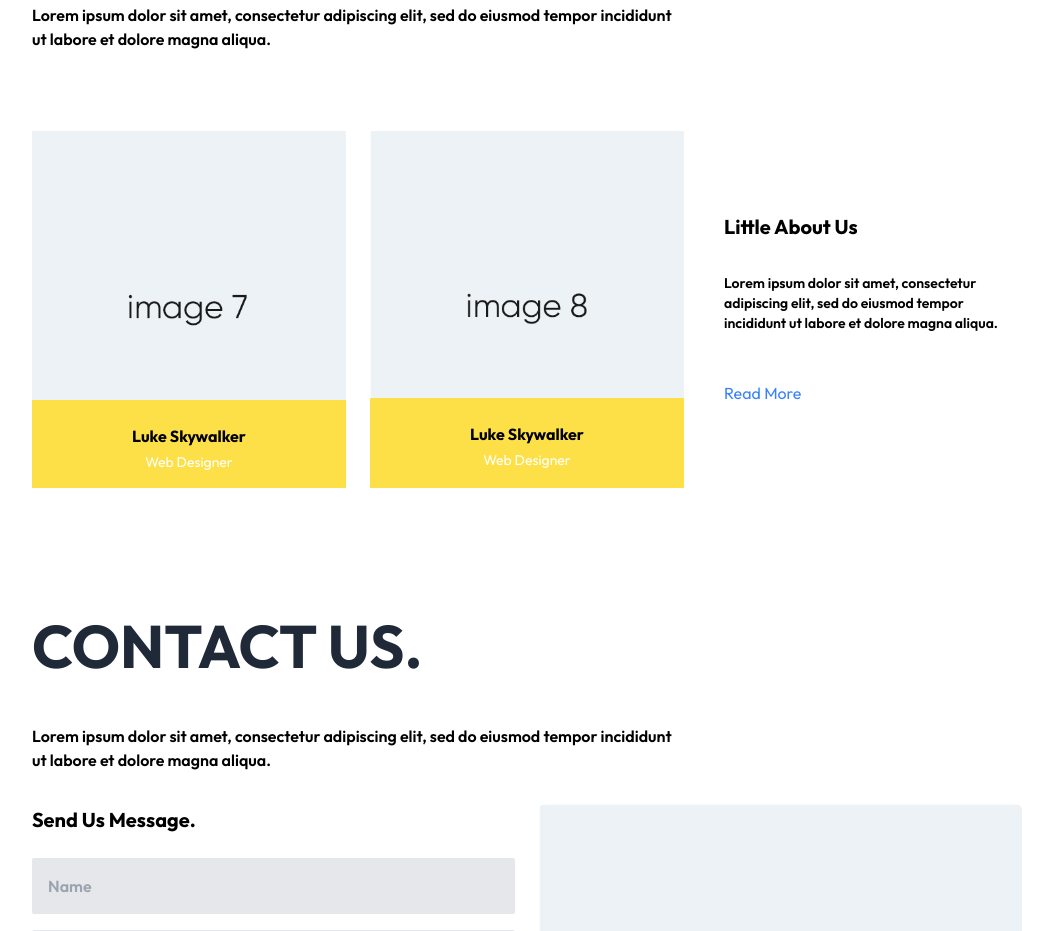
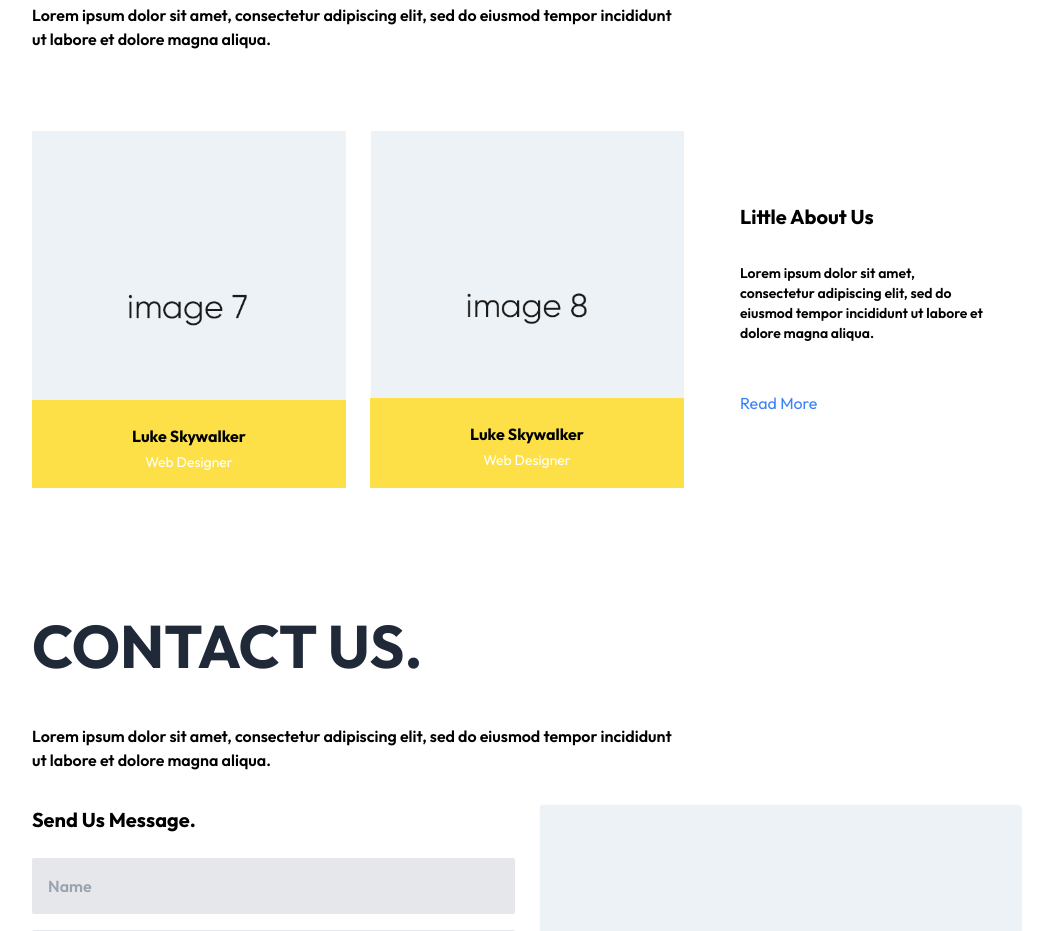
Before and after one commit to puneethkanike09/Test-WebPeople, a website: page index.html in a window 1280 px wide. Shown: the part 2213-3144 px from the top of the page, without its empty margins (113-1166 px from the left). Drawn offline with nearby package versions, Linux system fonts and the light colour scheme.

Commit message:
Updated the alignment of the little more about us section

```diff
--- a/index.html
+++ b/index.html
@@ -255,7 +255,7 @@
             </div>
 
             <!-- Little About Us Section -->
-            <div data-aos="fade-up" class="bg-white dark:bg-[#070F2B] p-4 flex flex-col  justify-center ">
+            <div data-aos="fade-up" class="bg-white dark:bg-[#070F2B] lg:px-8 flex flex-col  justify-center ">
                 <h3 class="text-xl font-bold mb-8 dark:text-gray-300">Little About Us</h3>
                 <p class="text-sm font-semibold mb-12 dark:text-gray-500">
                     Lorem ipsum dolor sit amet, consectetur adipiscing elit, sed do eiusmod tempor incididunt ut labore
```
